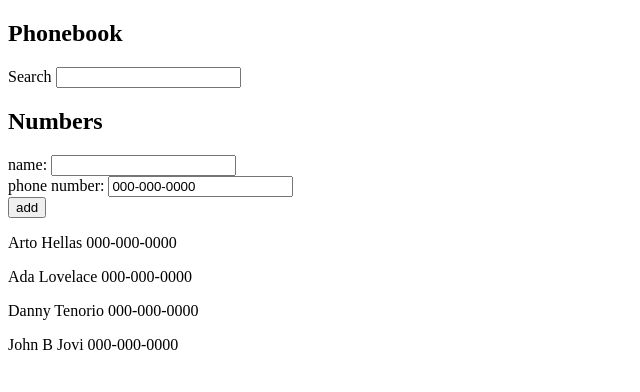
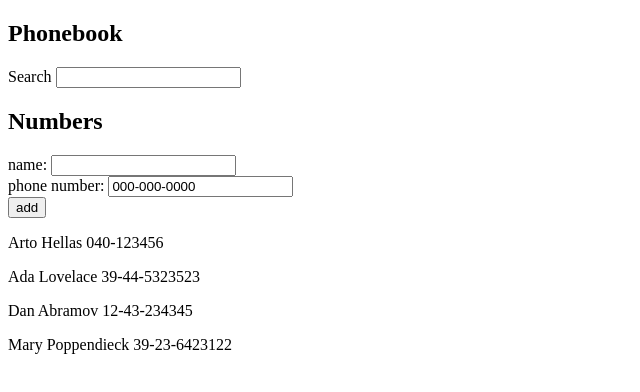
Before and after one commit to DanTenorio/fullstackopen, a React (Vite) app in the folder part2/phonebook/: page / in a window 1280 px wide. Shown: the top 392 px of the page, without its empty margins (0-640 px from the left). Built offline with nearby package versions, Linux system fonts and the light colour scheme; data requests are answered from the project's data file.

Commit message:
2.11 complete

```diff
--- /dev/null
+++ b/part2/phonebook/db.json
@@ -0,0 +1,24 @@
+{
+    "persons": [
+        {
+            "name": "Arto Hellas",
+            "number": "040-123456",
+            "id": 1
+        },
+        {
+            "name": "Ada Lovelace",
+            "number": "39-44-5323523",
+            "id": 2
+        },
+        {
+            "name": "Dan Abramov",
+            "number": "12-43-234345",
+            "id": 3
+        },
+        {
+            "name": "Mary Poppendieck",
+            "number": "39-23-6423122",
+            "id": 4
+        }
+    ]
+}
--- a/part2/phonebook/package.json
+++ b/part2/phonebook/package.json
@@ -6,9 +6,11 @@
   "scripts": {
     "dev": "vite",
     "build": "vite build",
-    "preview": "vite preview"
+    "preview": "vite preview",
+    "server": "json-server -p3001 --watch db.json"
   },
   "dependencies": {
+    "axios": "^1.3.5",
     "react": "^18.2.0",
     "react-dom": "^18.2.0"
   },
@@ -16,6 +18,7 @@
     "@types/react": "^18.0.28",
     "@types/react-dom": "^18.0.11",
     "@vitejs/plugin-react-swc": "^3.0.0",
+    "json-server": "^0.17.3",
     "vite": "^4.2.0"
   }
 }
--- a/part2/phonebook/src/App.jsx
+++ b/part2/phonebook/src/App.jsx
@@ -1,7 +1,8 @@
-import { useState } from 'react'
+import { useEffect, useState } from 'react'
 import SearchBar from './components/SearchBar.jsx'
 import PhoneForm from './components/PhoneForm.jsx'
 import Persons from './components/Persons.jsx'
+import axios from 'axios'
 
 const App = () => {
   const [persons, setPersons] = useState([
@@ -14,6 +15,18 @@
   const [newName, setNewName] = useState('')
   const [newPhoneNumb, setNewPhoneNum] = useState('000-000-0000')
   const [searchText, setSearchText] = useState('')
+
+  useEffect(() => {
+    console.log('effect');
+    axios
+      .get('http://localhost:3001/persons')
+      .then(response => {
+        console.log('promise')
+        setPersons(response.data)
+        setSearchedPersons(response.data)
+      })
+
+  }, [])
 
   const handleNameChange = (event) => {
     setNewName(event.target.value)
```
Also changed, not shown: 1 other file (tests, documents, lock files or other folders).
